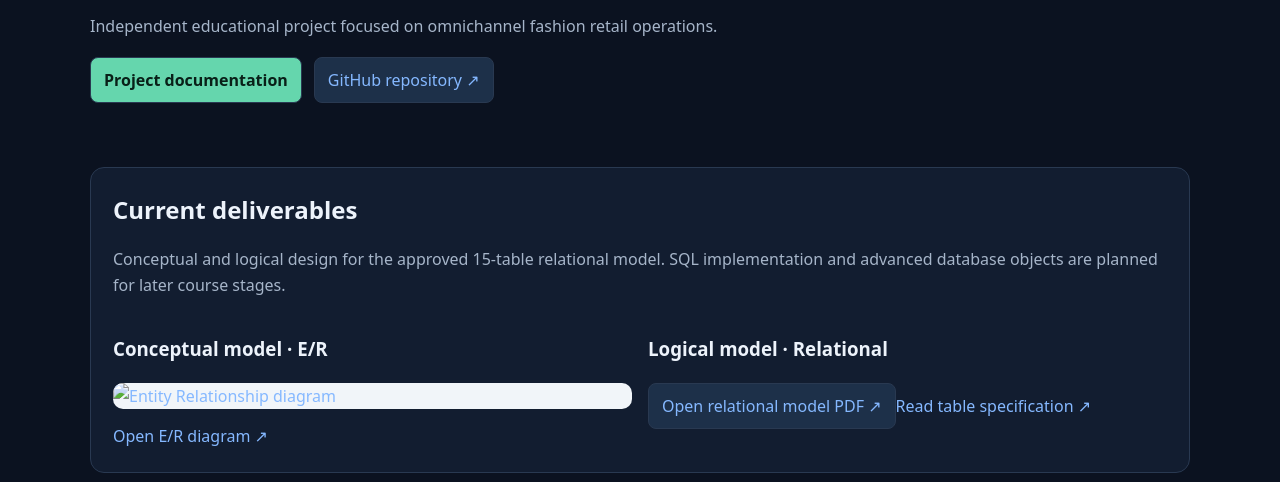
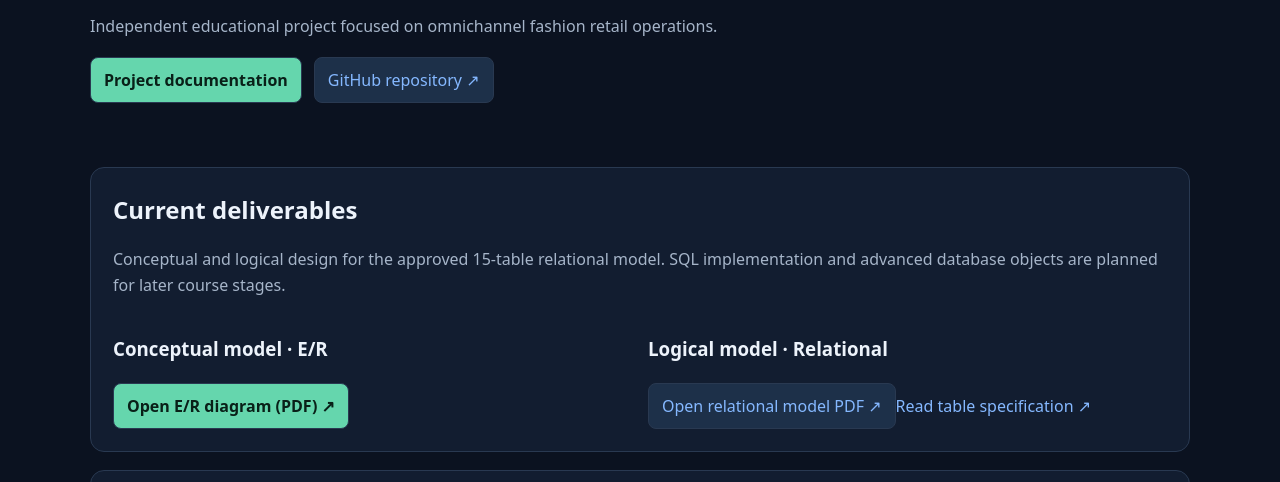
Before and after one commit to Habibi1988/Bases-de-Datos-Relacionales-SQL, a plain HTML site: page 10-final-project/index.html in a window 1280 px wide. Shown: the part 246-728 px from the top of the page. Drawn offline with Linux system fonts and the light colour scheme.

Commit message:
Fix broken E/R diagram SVG link; use published PDF

```diff
--- a/10-final-project/index.html
+++ b/10-final-project/index.html
@@ -14,7 +14,7 @@
 <div class="links"><a class="btn primary" href="README.md">Project documentation</a><a class="btn" href="https://github.com/Habibi1988/Bases-de-Datos-Relacionales-SQL">GitHub repository ↗</a></div>
 </div>
 <section class="panel"><h2>Current deliverables</h2><p class="muted">Conceptual and logical design for the approved 15-table relational model. SQL implementation and advanced database objects are planned for later course stages.</p>
-<div class="cols"><div><h3>Conceptual model · E/R</h3><a href="er-diagram/Diagrama-ER-Tienda-Moda-Omnicanal.pdf"><img class="diagram" src="er-diagram/Diagrama-ER-Tienda-Moda-Omnicanal.svg" alt="Entity Relationship diagram"></a><a href="er-diagram/Diagrama-ER-Tienda-Moda-Omnicanal.svg">Open E/R diagram ↗</a></div>
+<div class="cols"><div><h3>Conceptual model · E/R</h3><a class="btn primary" href="er-diagram/Diagrama-ER-Tienda-Moda-Omnicanal.pdf" target="_blank" rel="noopener">Open E/R diagram (PDF) ↗</a></div>
 <div><h3>Logical model · Relational</h3><a class="btn" href="relational-model/Modelo-Relacional-15-Tablas.pdf">Open relational model PDF ↗</a><a href="relational-model/Modelo-Relacional-Tienda-Moda.md">Read table specification ↗</a></div></div></section>
 <section class="panel"><h2>Normalization · 1FN, 2FN, 3FN</h2><a href="documentation/Normalizacion-Tienda-Moda.svg"><img class="diagram" src="documentation/Normalizacion-Tienda-Moda.svg" alt="Normalization diagram"></a><div class="links"><a class="btn primary" href="documentation/Normalizacion-Tienda-Moda.svg">Open normalization diagram ↗</a><a class="btn" href="documentation/Normalizacion-Tienda-Moda.md">Read normalization analysis ↗</a></div></section>
 <section class="panel"><h2>Project status</h2><p><span class="status">Approved:</span> business scope, E/R model, 15-table relational model and normalization analysis draft.</p><p class="muted">Next: validate all functional dependencies and constraints, then implement and test the schema in MySQL.</p></section>
```
